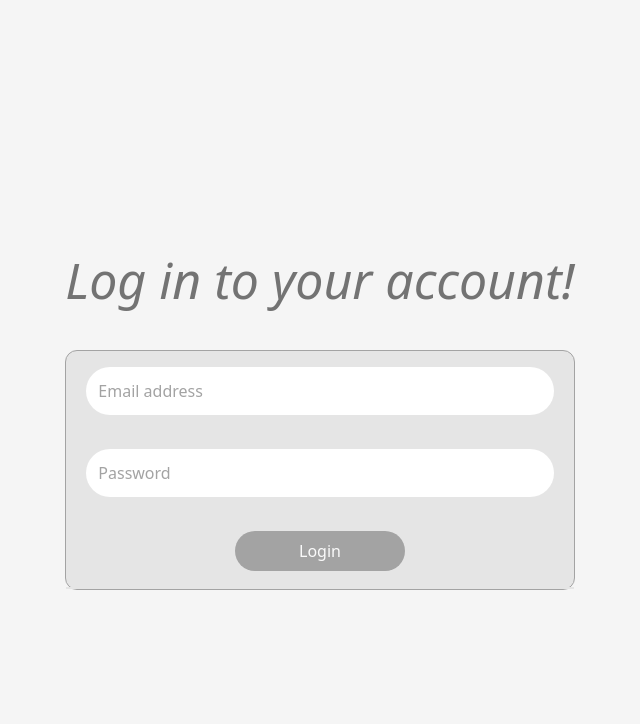
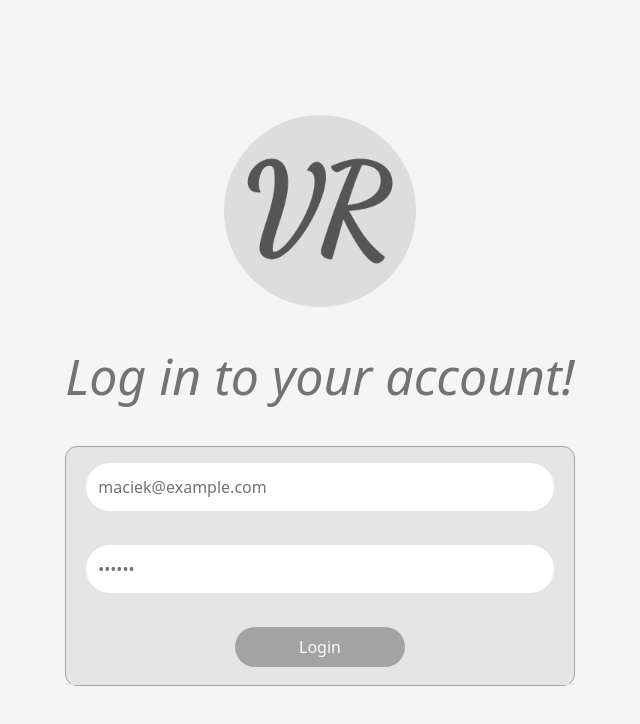
Before and after one commit to MaciekPanek/Dashboard, a React (Vite) app: page /login in a window 1280 px wide. Shown: the top 724 px of the page, without its empty margins (320-960 px from the left). Built offline with nearby package versions, Linux system fonts and the light colour scheme.

Commit message:
login function and protected route

```diff
--- a/src/App.jsx
+++ b/src/App.jsx
@@ -15,10 +15,15 @@ import RegisterGuest from './features/bookings/RegisterGuest';
 import NewBooking from './features/bookings/NewBooking';
 import { DarkModeProvider } from './context/DarkModeContext';
 import Login from './pages/Login';
+import ProtectedRoute from './ui/ProtectedRoute';
 
 const router = createBrowserRouter([
   {
-    element: <AppLayout />,
+    element: (
+      <ProtectedRoute>
+        <AppLayout />
+      </ProtectedRoute>
+    ),
     errorElement: <Error />,
 
     children: [
--- a/src/features/authentication/LoginForm.jsx
+++ b/src/features/authentication/LoginForm.jsx
@@ -5,27 +5,28 @@ import { useLogin } from '../../hooks/useLogin';
 import LoginFormRow from '../../ui/LoginFormRow';
 
 function LoginForm() {
-  const [email, setEmail] = useState('');
-  const [password, setPassword] = useState('');
+  const [email, setEmail] = useState('maciek@example.com');
+  const [password, setPassword] = useState('123456');
   const { onLogin, onLoginLoad } = useLogin();
 
   function handleSubmit(e) {
     e.preventDefault();
     if (!email || !password) return;
 
-    // onLogin(
-    //   { email, password },
-    //   {
-    //     onSettled: () => {
-    //       setEmail("");
-    //       setPassword("");
-    //     },
-    //   }
-    // );
+    onLogin(
+      { email, password },
+      {
+        onSettled: () => {
+          setEmail('');
+          setPassword('');
+        },
+      }
+    );
   }
 
   return (
     <div className=' flex flex-col justify-center items-center  '>
+      <img src='/logo.png' />
       <h1 className='text-center italic text-[50px] text-neutral-500 dark:text-neutral-300 py-8   '>
         Log in to your account!
       </h1>
--- a/src/features/navigation/Navbar.jsx
+++ b/src/features/navigation/Navbar.jsx
@@ -1,4 +1,5 @@
 import Uploader from '../../data/Uploader';
+import { useLogout } from '../../hooks/useLogout';
 import ThemeChangeButton from '../settings/ThemeChangeButton';
 import NavItem from './NavItem';
 
@@ -12,6 +13,8 @@ import {
 } from 'react-icons/hi2';
 
 function Navbar() {
+  const { logout, isLoading } = useLogout();
+
   return (
     <>
       <nav className='bg-stone-100 dark:bg-dark-700 h-screen w-[15%] flex items-start border-r-2 border-r-neutral-300  dark:border-r-neutral-500   flex-col  fixed '>
@@ -48,7 +51,9 @@ function Navbar() {
         <Uploader />
         <ThemeChangeButton />
         <div className=' flex items-end w-full h-full  '>
-          <button className='pl-12 py-10 text-3xl text-neutral-500 dark:text-neutral-300 mb-5 flex flex-row items-center gap-3  '>
+          <button
+            onClick={() => logout()}
+            className='pl-12 py-10 text-3xl text-neutral-500 dark:text-neutral-300 mb-5 flex flex-row items-center gap-3  '>
             <HiArrowLeftOnRectangle />
             <span>Logout</span>
           </button>
--- a/src/hooks/useLogin.js
+++ b/src/hooks/useLogin.js
@@ -12,7 +12,7 @@ export function useLogin() {
 
     onSuccess: (user) => {
       queryClient.setQueryData(['user'], user.user);
-      navigate('/dashboard', { replace: true });
+      navigate('/', { replace: true });
     },
 
     onError: (err) => {
--- a/src/ui/ProtectedRoute.jsx
+++ b/src/ui/ProtectedRoute.jsx
@@ -1,37 +1,28 @@
-// import { useNavigate } from "react-router-dom";
-// import { useUser } from "../features/authentication/useUser";
-// import Spinner from "./Spinner";
-// import { styled } from "styled-components";
-// import { useEffect } from "react";
+import { useNavigate } from 'react-router-dom';
+import { useEffect } from 'react';
+import Loader from './Loader';
+import { useUser } from '../hooks/useUser';
 
-// const FullPage = styled.div`
-//   height: 100vh;
-//   background-color: var(--color-grey-50);
-//   display: flex;
-//   align-items: center;
-//   justify-content: center;
-// `;
+function ProtectedRoute({ children }) {
+  const navigate = useNavigate();
 
-// function ProtectedRoute({ children }) {
-//   const navigate = useNavigate();
+  const { isLoading, isAuthenticated } = useUser();
 
-//   const { isLoading, isAuthenticated } = useUser();
+  useEffect(
+    function () {
+      if (!isAuthenticated && !isLoading) navigate('/login');
+    },
+    [isLoading, isAuthenticated, navigate]
+  );
 
-//   useEffect(
-//     function () {
-//       if (!isAuthenticated && !isLoading) navigate("/login");
-//     },
-//     [isLoading, isAuthenticated, navigate]
-//   );
+  if (isLoading)
+    return (
+      <div className='h-screen bg-neutral-100 dark:bg-dark-600 flex items-center justify-center '>
+        <Loader />
+      </div>
+    );
 
-//   if (isLoading)
-//     return (
-//       <FullPage>
-//         <Spinner />
-//       </FullPage>
-//     );
+  if (isAuthenticated) return children;
+}
 
-//   if (isAuthenticated) return children;
-// }
-
-// export default ProtectedRoute;
+export default ProtectedRoute;
```
Also changed, not shown: src/hooks/useLogout.js (+4 -4 lines), src/hooks/useUser.js (+4 -4 lines).
